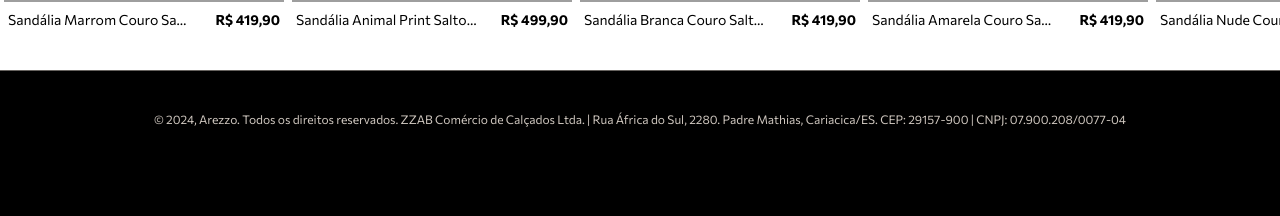
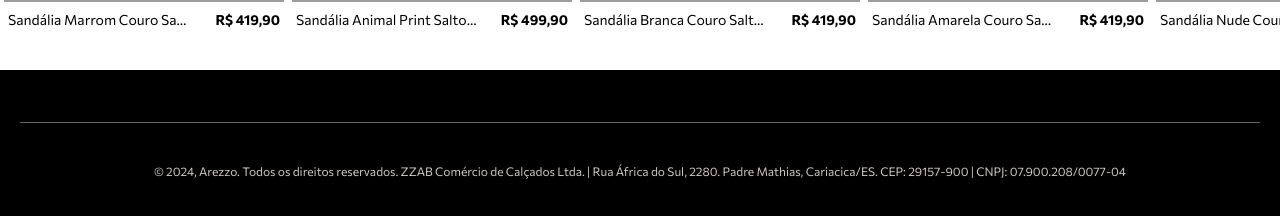
Before and after one commit to AnaLuizaRChiamenti/projeto-arezzo-web, a Next.js app: page / in a window 1280 px wide. Shown: the part 1408-1624 px from the top of the page. Built offline with nearby package versions, Linux system fonts and the light colour scheme; data requests are answered from the project's data file; grey boxes are pictures that could not be loaded.

Commit message:
feat: Ajuste z-index do header e cria o footer

```diff
--- a/src/components/Footer.tsx
+++ b/src/components/Footer.tsx
@@ -1,7 +1,7 @@
 export default function Footer() {
     return (
-        <div className="relative w-full h-40 z-10 bg-black">
-            <hr className="w-full border-t border-[#CEC6BE] mb-10 opacity-50" />
+        <div className="flex flex-col bg-black w-full h-40 justify-center px-5">
+            <hr className="w-full border-[#CEC6BE] mb-10 opacity-50" />
             <p className="text-[#CEC6BE] text-xs text-center">
                 © 2024, Arezzo. Todos os direitos reservados. ZZAB Comércio de Calçados Ltda. | Rua África do Sul, 2280. Padre Mathias, Cariacica/ES. CEP: 29157-900 | CNPJ: 07.900.208/0077-04
             </p>
--- a/src/components/Header.tsx
+++ b/src/components/Header.tsx
@@ -10,7 +10,7 @@ import { navButtons } from "../utils/nav-buttons";
 export default function Header() {
     return (
         <>
-            <header className="fixed w-full h-24 p-5 flex bg-white z-10">
+            <header className="fixed w-full h-24 p-5 flex bg-white z-50">
                 <div className="flex items-center xl:gap-10">
                     <div className="w-24 md:w-28 md:ml-2 lg:w-20 xl:w-24 xl:ml-4">
                         <Image
--- a/src/pages/index.tsx
+++ b/src/pages/index.tsx
@@ -56,7 +56,6 @@ export default function Home({
         <div>
           <Card products={products} />
         </div>
-
       </section>
     </div>
   );
```
